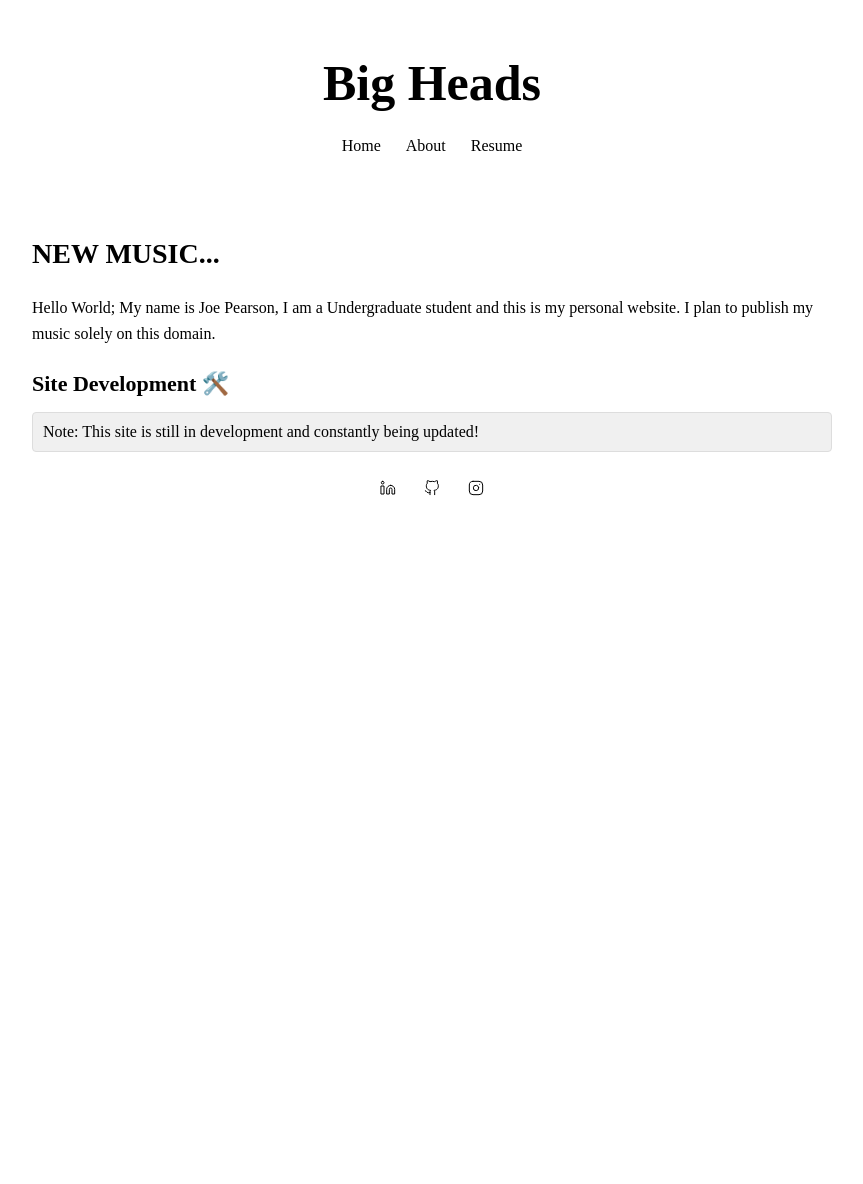
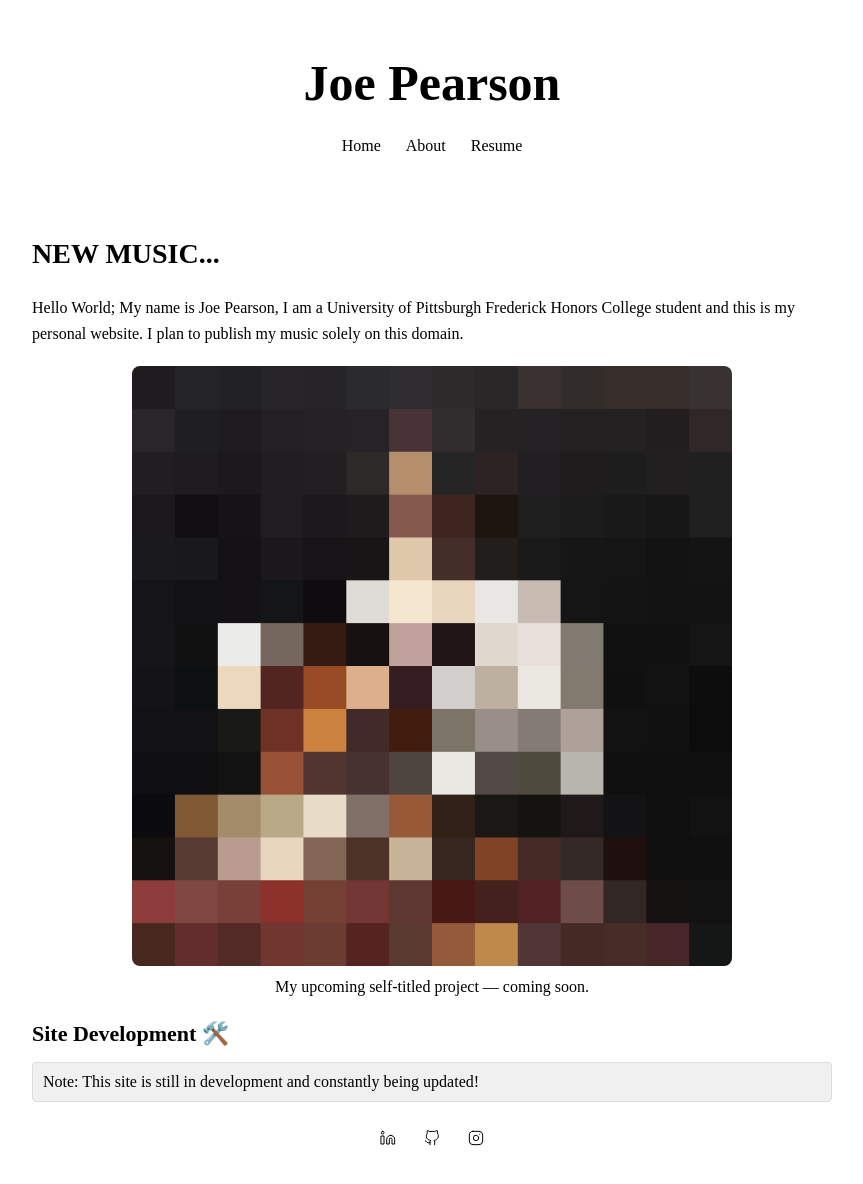
Before and after one commit to joepearson-music/site, a React (Create React App) app: page / in a window 1280 px wide. Shown: the top 1184 px of the page, without its empty margins (208-1071 px from the left). Before the commit the page ends 800 px from the top, so only its background shows below. Built offline with nearby package versions, Linux system fonts and the light colour scheme; a web font is replaced by a local one.

Commit message:
teaser
self titled teaser and some updates to the about page and resume page

```diff
--- a/src/App.tsx
+++ b/src/App.tsx
@@ -58,7 +58,7 @@ const App: React.FC = () => {
     <Router>
       <div style={styles.mainContainer}>
         <header style={styles.header}>
-          <h1 style={styles.title}>Big Heads</h1>
+          <h1 style={styles.title}>Joe Pearson</h1>
           <nav style={styles.nav}>
             {menuItems.map((item) => (
               <Link key={item.path} to={item.path} style={styles.link}>
--- a/src/pages/About.tsx
+++ b/src/pages/About.tsx
@@ -4,17 +4,18 @@ import { Layout, styles } from "../layout/layout";
 const About: React.FC = () => (
   <Layout title="About Me">
     <p style={styles.paragraph}>
-      Streaming sucks, find my music here and only here. Feel free to download it if you enjoy it.
+      I am a 20-year-old studying Music Composition & Environmental Science at the University of Pittsburgh. I study multiple instruments, with past live performances as a cellist, bass guitarist, pianist, drummer, vocalist, and percussionist. The performance of my piece “Fractal” at the 2025 Pitt Jazz Composers Concert was my World Premiere as a composer. I hate streaming, you will be able to find all of my music here on my personal website. Feel free to download it for free!
     </p>
     <p style={styles.paragraph}>
 
     </p>
      <h2 style={styles.subHeader}>Future Performances</h2>
     <ul style={styles.list}>
-      <li style={styles.listItem}>Grains and Greens with Tachyonmetry - May 14</li>
+      <li style={styles.listItem}>Big Idea Center / Saxbys Jazz Hour - 10:30 AM every Friday</li>
     </ul>
     <h2 style={styles.subHeader}>Past Performances</h2>
     <ul style={styles.list}>
+      <li style={styles.listItem}>Grains and Greens with Tachyonmetry</li>
       <li style={styles.listItem}>Godfrey Lubullwa 2025 Piano Recital</li>
       <li style={styles.listItem}>Fractal - Pitt 2025 Jazz Composers Concert</li>
     </ul>
--- a/src/pages/Home.tsx
+++ b/src/pages/Home.tsx
@@ -21,9 +21,19 @@ const HomePage: React.FC = () => {
   return (
     <Layout title="NEW MUSIC...">
       <p style={styles.paragraph}>
-        Hello World; My name is Joe Pearson, I am a Undergraduate student and this is my personal website. I plan to publish my music solely on this domain.
+        Hello World; My name is Joe Pearson, I am a University of Pittsburgh Frederick Honors College student and this is my personal website. I plan to publish my music solely on this domain.
       </p>
-
+      <div style={{ margin: "20px 0", textAlign: "center" }}>
+  <img
+    src="/selftitledteaser.png"
+    alt="Self-titled project teaser"
+    style={{ width: "100%", maxWidth: "600px", height: "auto", borderRadius: "8px" }}
+    loading="lazy"
+  />
+  <p style={{ marginTop: "8px" }}>
+    My upcoming self-titled project — coming soon.
+  </p>
+</div>
       <h2 style={styles.subHeader}>Site Development 🛠️</h2>
       <div
         style={{
--- a/src/pages/Resume.tsx
+++ b/src/pages/Resume.tsx
@@ -100,6 +100,13 @@ damage removal.
     <section className="resume-section">
       <h2>LEADERSHIP AND ACTIVITIES</h2>
       <div className="experience-item">
+        <h3>University of Pittsburgh Symphony Orchestra</h3>
+        <p className="experience-location">Pittsburgh, PA</p>
+        <p className="experience-position">
+          Assistant Conductor | August 2025-Present
+        </p>
+      </div>
+      <div className="experience-item">
         <h3>Pitt Plant2Plate Urban Garden</h3>
         <p className="experience-location">Pittsburgh, PA</p>
         <p className="experience-position">
```
Also changed, not shown: public/selftitledteaser.png (added).
